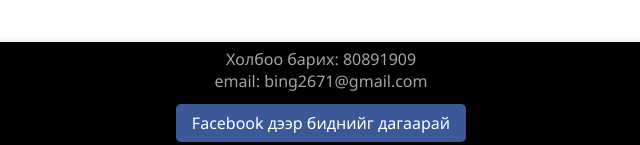
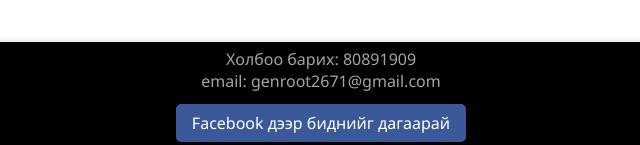
Before and after one commit to mnkhbyr/Burtgel.ver.02.Echoes-of-Pages, a plain HTML site: page index.html in a window 1280 px wide. Shown: the part 652-797 px from the top of the page, 319-959 px from the left. Drawn offline with Linux system fonts and the light colour scheme.

Commit message:
Update index.html

```diff
--- a/index.html
+++ b/index.html
@@ -38,7 +38,7 @@
 
     <footer>
         <p>Холбоо барих: 80891909</p>
-        <p>email: bing2671@gmail.com</p>
+        <p>email: genroot2671@gmail.com</p>
         <a href="https://www.facebook.com/profile.php?id=61556958508062" class="facebook-link" target="_blank">Facebook дээр биднийг дагаарай</a>
     </footer>
 </body>
```
